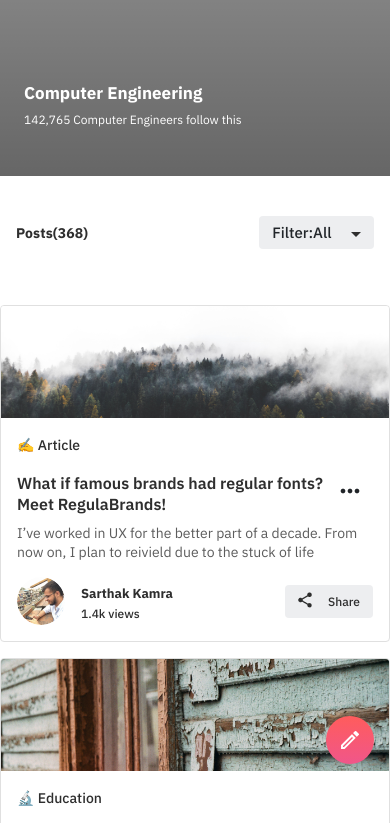
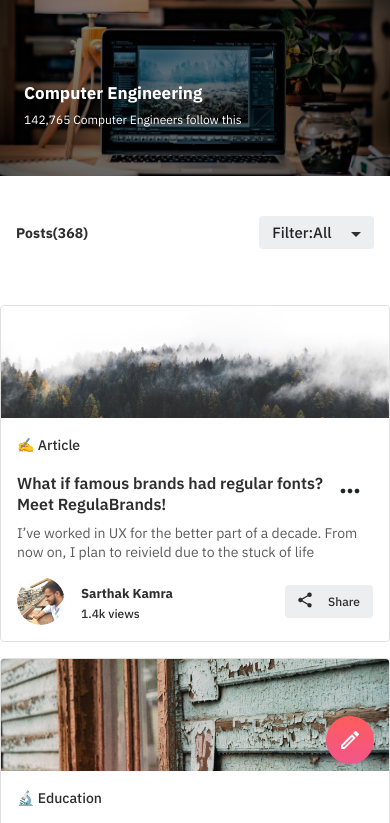
Before and after one commit to MUHSIN22/ATG-task-1, a plain HTML site: page index.html in a window 390 px wide. Shown: the part 64-887 px from the top of the page. Drawn offline with nearby package versions, Linux system fonts and the light colour scheme; the site is published under a folder, as on GitHub Pages, so addresses that start at the root find nothing.

Commit message:
css public also changed

```diff
--- a/style.css
+++ b/style.css
@@ -75,7 +75,7 @@ html{
 
 /**************** LANDING SECTION START *************************/
 .landing-section{
-    background: url("/public/landing-image.png");
+    background: url("public/landing-image.png");
     height: 60vh;
     background-size: cover;
     background-repeat: no-repeat;
@@ -568,7 +568,7 @@ html{
 /**************** MEDIA QUERIES *************************/
 @media only screen and (max-width: 810px) {
     .landing-section{
-        background: url('/public/landing image mobile.png');
+        background: url('public/landing image mobile.png');
         background-size: cover;
         margin: 0;
         height: 20rem;
```
